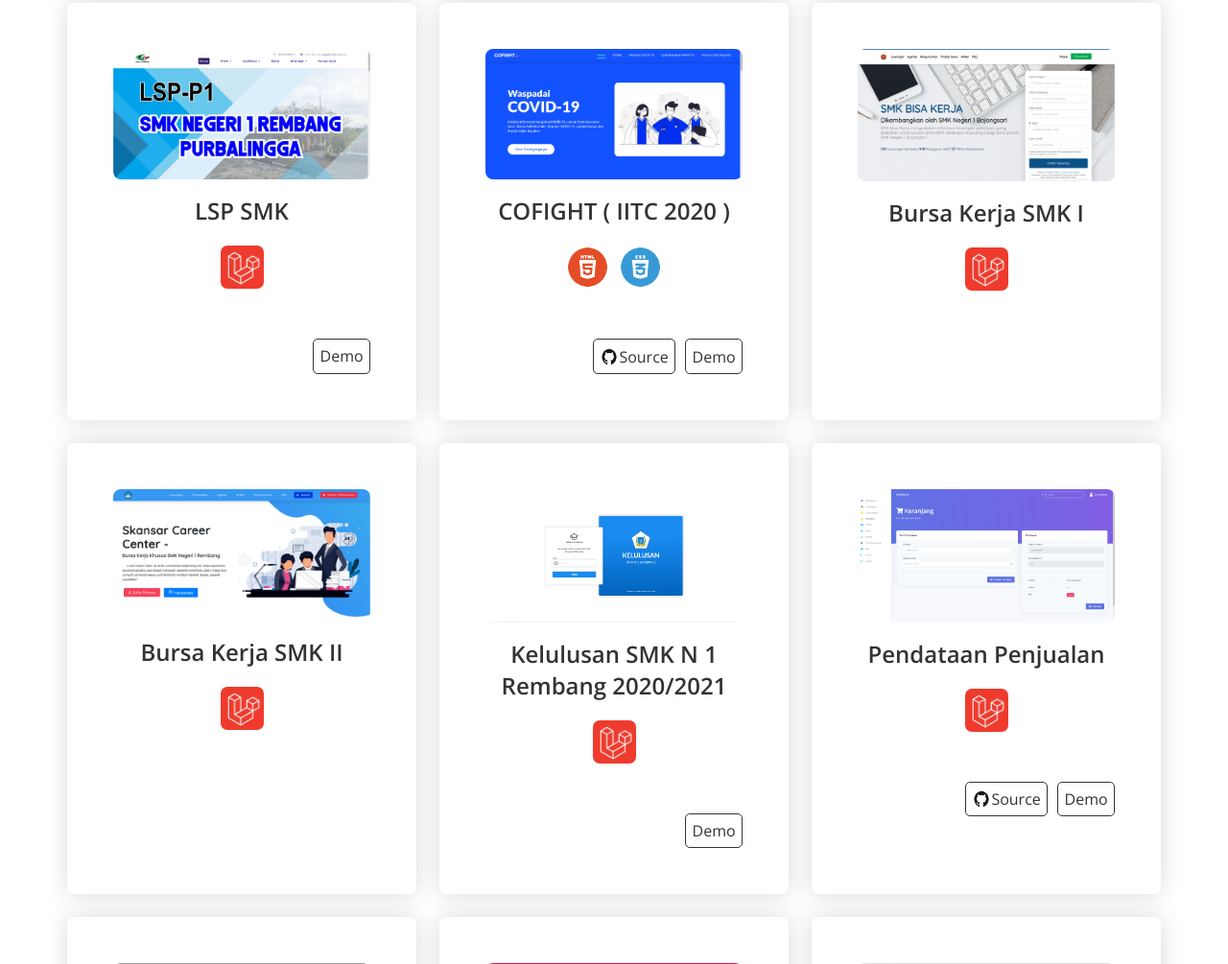
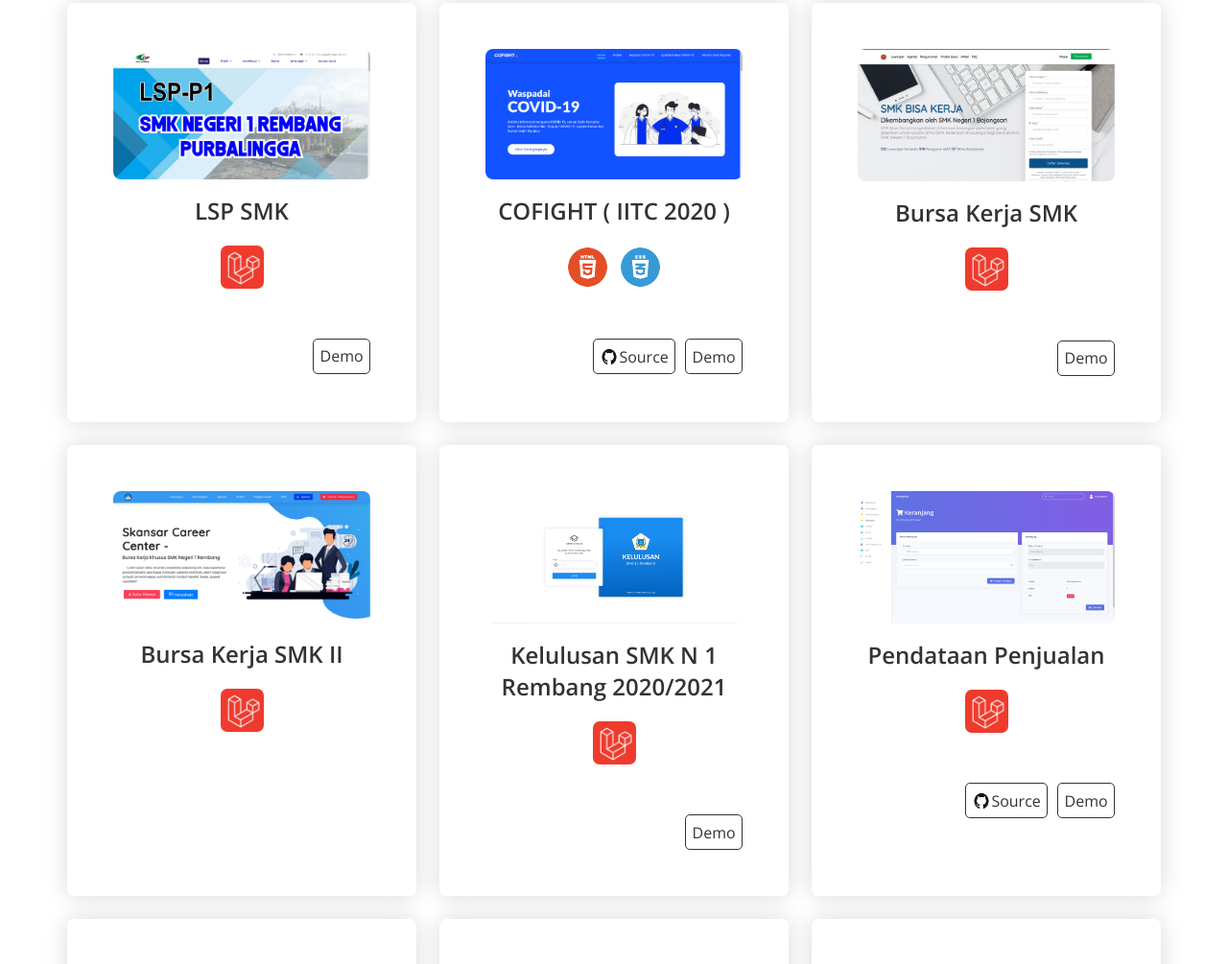
Before and after one commit to MyFRA/personal-website, a plain HTML site: page index.html in a window 1280 px wide. Shown: the part 3059-4064 px from the top of the page at 96% size. Drawn offline with nearby package versions, Linux system fonts and the light colour scheme; grey boxes are pictures that could not be loaded.

Commit message:
Update index.html

```diff
--- a/index.html
+++ b/index.html
@@ -288,10 +288,15 @@ so I can work individually or in a team.
                     </div>
                     <div class="project">
                         <img class="thumbnail" src="./public/images/bursa kerja 1.png" alt="">
-                        <h2 class="title">Bursa Kerja SMK I</h2>
+                        <h2 class="title">Bursa Kerja SMK</h2>
                         <ul class="stacks">
                             <li><img src="./public/images/laravel.jpg" alt=""></li>
                         </ul>
+                        <div class="action">
+                            <a href="https://bkk.smartschool.id//" target="_blank" class="button demo">
+                                <span>Demo</span>
+                            </a>
+                        </div>
                     </div>
                     <div class="project">
                         <img class="thumbnail" src="./public/images/bursa kerja 2.png" alt="">
```
